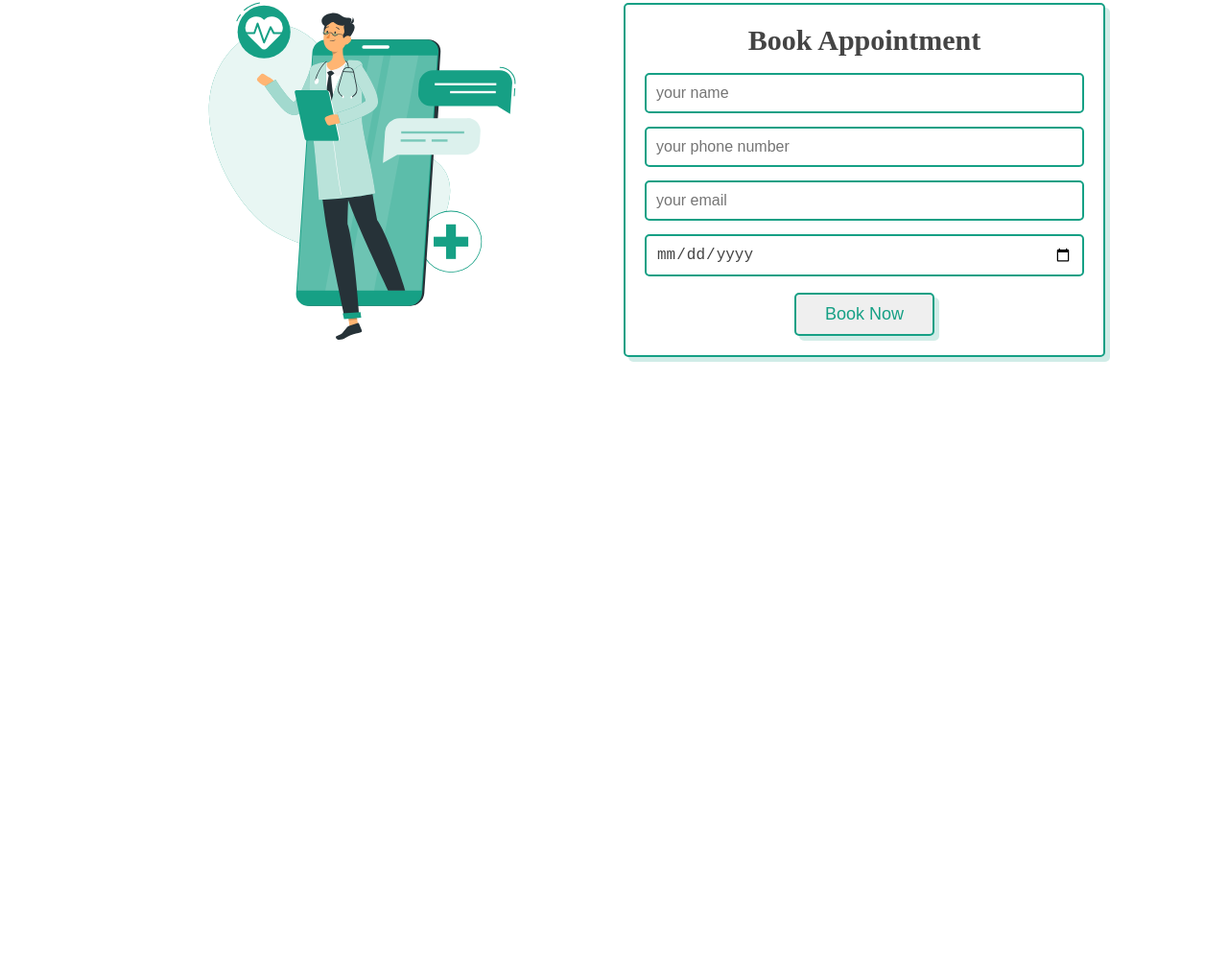
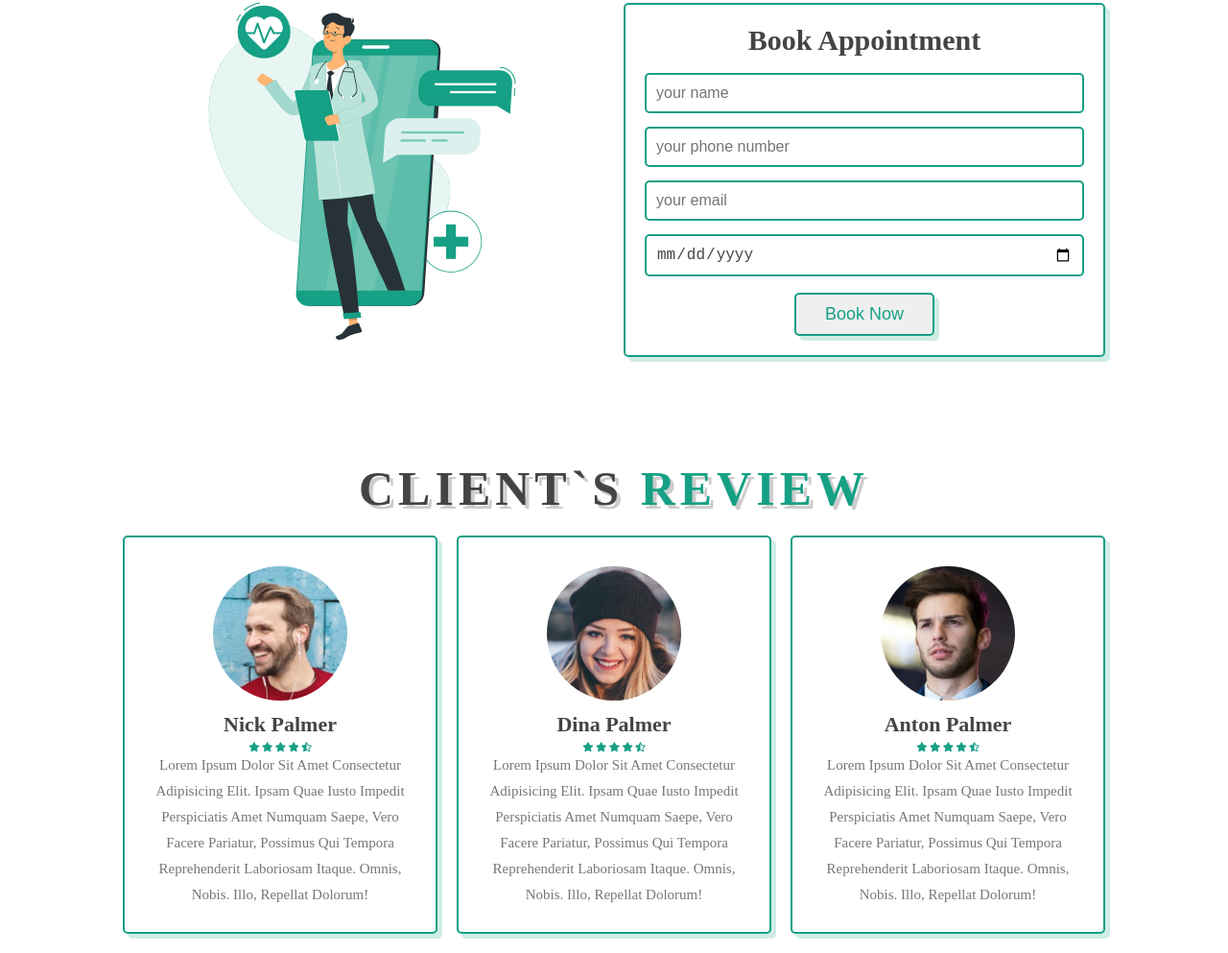
Before and after one commit to NickGrinkov/hospital-landing, a website: page src/index.html in a window 1280 px wide. Shown: the part 3400-4393 px from the top of the page at 96% size. Before the commit the page ends 3860 px from the top, so only its background shows below. Drawn offline with nearby package versions, Linux system fonts and the light colour scheme; files that its build step writes are made by us from their sources.

Commit message:
created review section

```diff
--- a/gulp/version.json
+++ b/gulp/version.json
@@ -1,3 +1,3 @@
 {
-    "main": "20220121201843"
+    "main": "20220121204701"
 }
--- /dev/null
+++ b/src/html/review.html
@@ -0,0 +1,41 @@
+<section id="review">
+    <h1 class="heading">client`s <span>review</span></h1>
+    <div class="box-container">
+        <div class="box">
+            <img src="../img/pic-1.png" alt="rev1">
+            <h3>nick palmer</h3>
+            <div class="stars">
+                <i class="fas fa-star"></i>
+                <i class="fas fa-star"></i>
+                <i class="fas fa-star"></i>
+                <i class="fas fa-star"></i>
+                <i class="fas fa-star-half-alt"></i>
+            </div>
+            <p>Lorem ipsum dolor sit amet consectetur adipisicing elit. Ipsam quae iusto impedit perspiciatis amet numquam saepe, vero facere pariatur, possimus qui tempora reprehenderit laboriosam itaque. Omnis, nobis. Illo, repellat dolorum!</p>
+        </div>
+        <div class="box">
+            <img src="../img/pic-2.png" alt="rev2">
+            <h3>dina palmer</h3>
+            <div class="stars">
+                <i class="fas fa-star"></i>
+                <i class="fas fa-star"></i>
+                <i class="fas fa-star"></i>
+                <i class="fas fa-star"></i>
+                <i class="fas fa-star-half-alt"></i>
+            </div>
+            <p>Lorem ipsum dolor sit amet consectetur adipisicing elit. Ipsam quae iusto impedit perspiciatis amet numquam saepe, vero facere pariatur, possimus qui tempora reprehenderit laboriosam itaque. Omnis, nobis. Illo, repellat dolorum!</p>
+        </div>
+        <div class="box">
+            <img src="../img/pic-3.png" alt="rev3">
+            <h3>anton palmer</h3>
+            <div class="stars">
+                <i class="fas fa-star"></i>
+                <i class="fas fa-star"></i>
+                <i class="fas fa-star"></i>
+                <i class="fas fa-star"></i>
+                <i class="fas fa-star-half-alt"></i>
+            </div>
+            <p>Lorem ipsum dolor sit amet consectetur adipisicing elit. Ipsam quae iusto impedit perspiciatis amet numquam saepe, vero facere pariatur, possimus qui tempora reprehenderit laboriosam itaque. Omnis, nobis. Illo, repellat dolorum!</p>
+        </div>
+    </div>
+</section>
--- a/src/index.html
+++ b/src/index.html
@@ -13,6 +13,7 @@
     @@include('html/about.html', {})
     @@include('html/doctors.html', {})
     @@include('html/book.html', {})
+    @@include('html/review.html', {})
     <script src="js/app.min.js"></script>
 </body>
 </html>
--- a/src/scss/about.scss
+++ b/src/scss/about.scss
@@ -1,10 +1,4 @@
 #about {
-    .row {
-        display: flex;
-        align-items: center;
-        flex-wrap: wrap;
-        gap: 2rem;
-    }
     .image {
         flex: 1 1 45rem;
     }
--- a/src/scss/book.scss
+++ b/src/scss/book.scss
@@ -1,11 +1,4 @@
 #book {
-    .row {
-        display: flex;
-        align-items: center;
-        flex-wrap: wrap;
-        gap: 2rem;
-    }
-
     .row .image {
         flex: 1 1 45rem;
     }
--- /dev/null
+++ b/src/scss/review.scss
@@ -0,0 +1,35 @@
+#review {
+    .box {
+        border: var(--border);
+        box-shadow: var(--box-shadow);
+        border-radius: .5rem;
+        padding: 2.5rem;
+        background: #fff;
+        text-align: center;
+        position: relative;
+    }
+
+    .box img {
+        height: 15rem;
+        width: 15rem;
+        border-radius: 50%;
+        object-fit: cover;
+        border: .5rem solid #fff;
+    }
+
+    .box h3 {
+        color: var(--black);
+        font-size: 2.2rem;
+        padding: .5rem;
+    }
+    .box .stars i {
+        color: var(--green);
+        font-style: 1.5rem;
+    }
+
+    .box p {
+        color: var(--light-color);
+        line-height: 1.8;
+        font-size: 1.5rem;
+    }
+}
--- a/src/scss/style.scss
+++ b/src/scss/style.scss
@@ -6,6 +6,8 @@
 @import 'about';
 @import 'doctors';
 @import 'book';
+@import 'review';
+
 
 :root {
     --green: #16a085;
@@ -89,3 +91,10 @@ section {
     gap: 2rem;
     grid-template-columns: repeat(auto-fit, minmax(27rem, 1fr));
 }
+
+.row {
+    display: flex;
+    align-items: center;
+    flex-wrap: wrap;
+    gap: 2rem;
+}
```
Also changed, not shown: dist/css/style.css, dist/css/style.min.css, dist/index.html.
